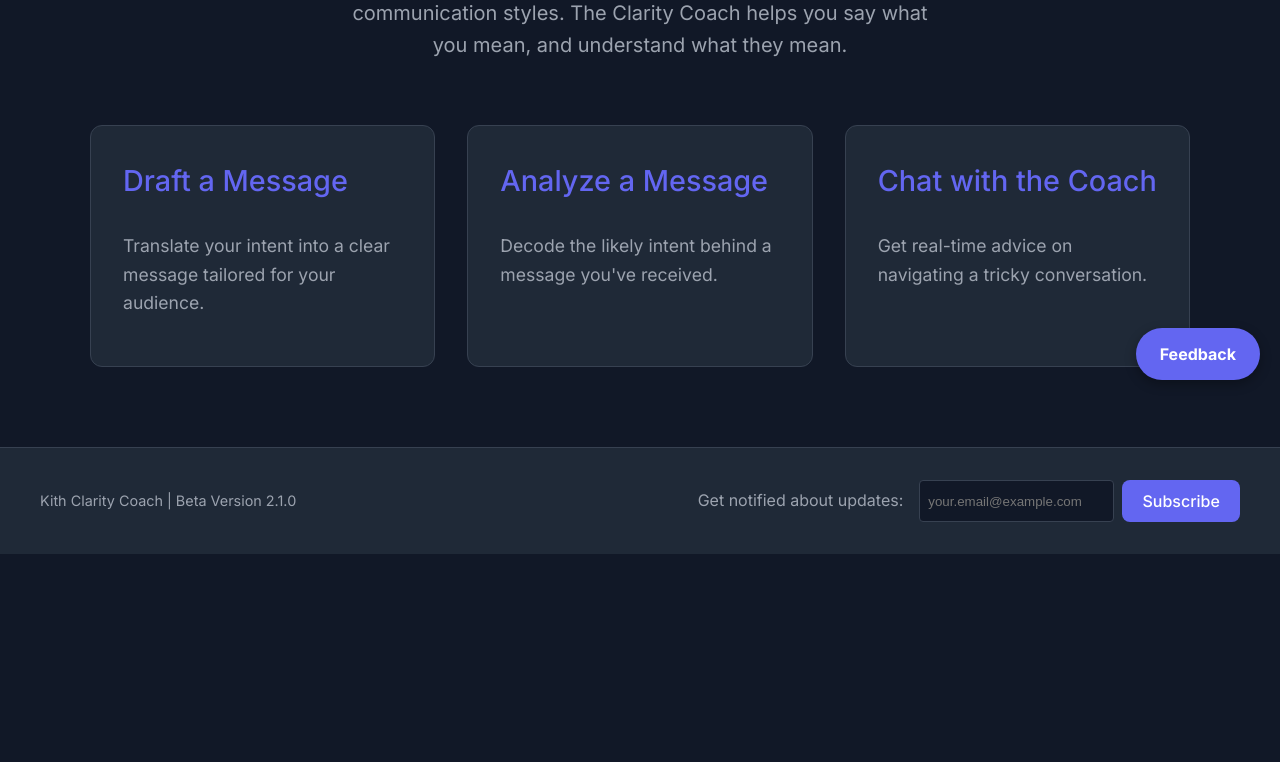
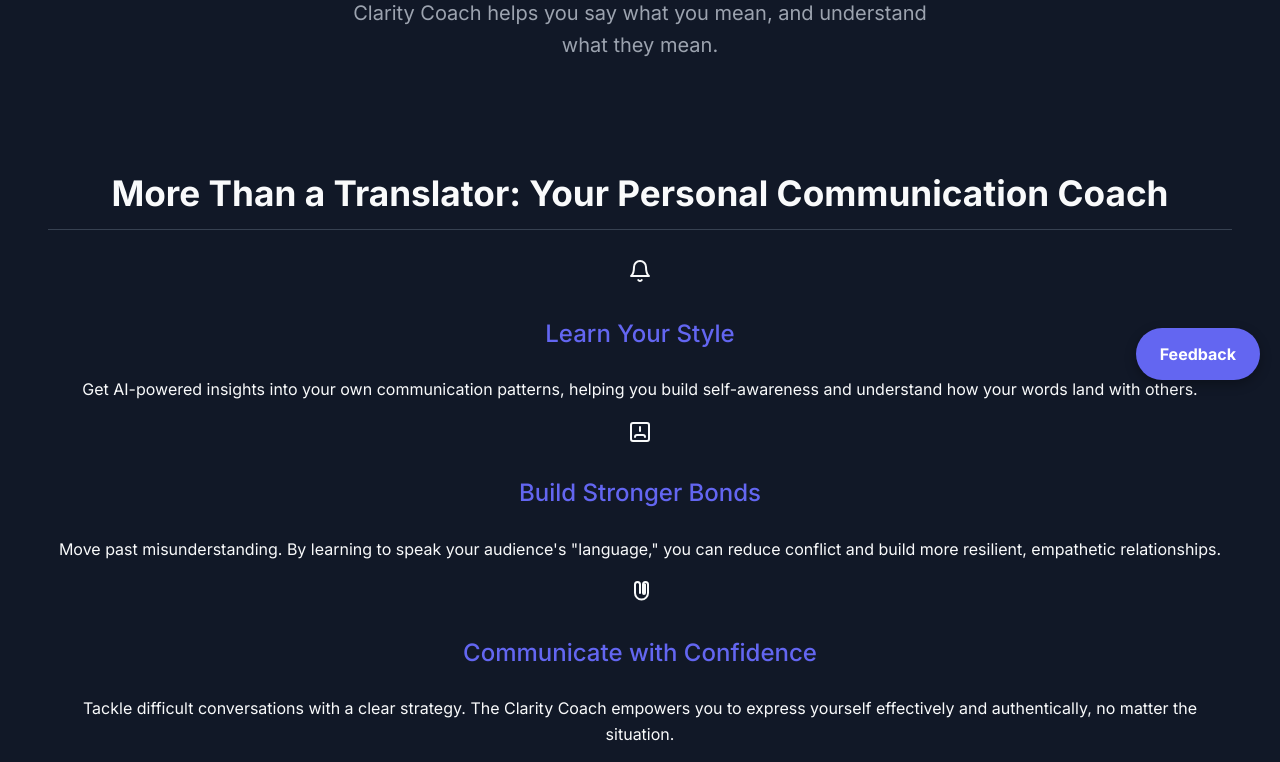
Before and after one commit to SolFlourishes/kith-clarity-coach, a React (Vite) app: page / in a window 1280 px wide. Shown: the part 400-1162 px from the top of the page. Before the commit the page ends 954 px from the top, so only its background shows below. Built offline with nearby package versions, Linux system fonts and the light colour scheme.

Commit message:
CLarity: updated Home Page with Mission

```diff
--- a/src/pages/HomePage.jsx
+++ b/src/pages/HomePage.jsx
@@ -7,8 +7,37 @@ function HomePage() {
     <div className="homepage-container">
       <header className="hero-section">
         <h1 className="hero-title">Translate Communication,<br />Not People.</h1>
-        <p className="hero-subtitle">Bridge the gap between neurodivergent and neurotypical communication styles. The Clarity Coach helps you say what you mean, and understand what they mean.</p>
+        <p className="hero-subtitle">Bridge the gap between different communication styles. The Clarity Coach helps you say what you mean, and understand what they mean.</p>
       </header>
+
+      {/* New Empowerment Section */}
+      <section className="empowerment-section">
+        <h2>More Than a Translator: Your Personal Communication Coach</h2>
+        <div className="benefits-grid">
+          <div className="benefit-card">
+            <div className="benefit-icon">
+              <svg xmlns="http://www.w3.org/2000/svg" width="24" height="24" viewBox="0 0 24 24" fill="none" stroke="currentColor" strokeWidth="2" strokeLinecap="round" strokeLinejoin="round"><path d="M18 8A6 6 0 0 0 6 8c0 7-3 9-3 9h18s-3-2-3-9"/><path d="M13.73 21a2 2 0 0 1-3.46 0"/></svg>
+            </div>
+            <h3>Learn Your Style</h3>
+            <p>Get AI-powered insights into your own communication patterns, helping you build self-awareness and understand how your words land with others.</p>
+          </div>
+          <div className="benefit-card">
+             <div className="benefit-icon">
+                <svg xmlns="http://www.w3.org/2000/svg" width="24" height="24" viewBox="0 0 24 24" fill="none" stroke="currentColor" strokeWidth="2" strokeLinecap="round" strokeLinejoin="round"><path d="M17 18a2 2 0 0 0-2-2H9a2 2 0 0 0-2 2"/><rect x="3" y="4" width="18" height="18" rx="2"/><path d="M12 8v4"/><path d="M12 16h.01"/></svg>
+            </div>
+            <h3>Build Stronger Bonds</h3>
+            <p>Move past misunderstanding. By learning to speak your audience's "language," you can reduce conflict and build more resilient, empathetic relationships.</p>
+          </div>
+          <div className="benefit-card">
+            <div className="benefit-icon">
+                <svg xmlns="http://www.w3.org/2000/svg" width="24" height="24" viewBox="0 0 24 24" fill="none" stroke="currentColor" strokeWidth="2" strokeLinecap="round" strokeLinejoin="round"><path d="M12 15V6.5a2.5 2.5 0 1 0-5 0V15a6.5 6.5 0 1 0 13 0V6.5a2.5 2.5 0 1 0-5 0V15a1 1 0 1 0 2 0V6.5"/></svg>
+            </div>
+            <h3>Communicate with Confidence</h3>
+            <p>Tackle difficult conversations with a clear strategy. The Clarity Coach empowers you to express yourself effectively and authentically, no matter the situation.</p>
+          </div>
+        </div>
+      </section>
+
       <div className="mode-selection">
         <ModeCard title="Draft a Message" description="Translate your intent into a clear message tailored for your audience." linkTo="/translate/draft" />
         <ModeCard title="Analyze a Message" description="Decode the likely intent behind a message you've received." linkTo="/translate/analyze" />
```
